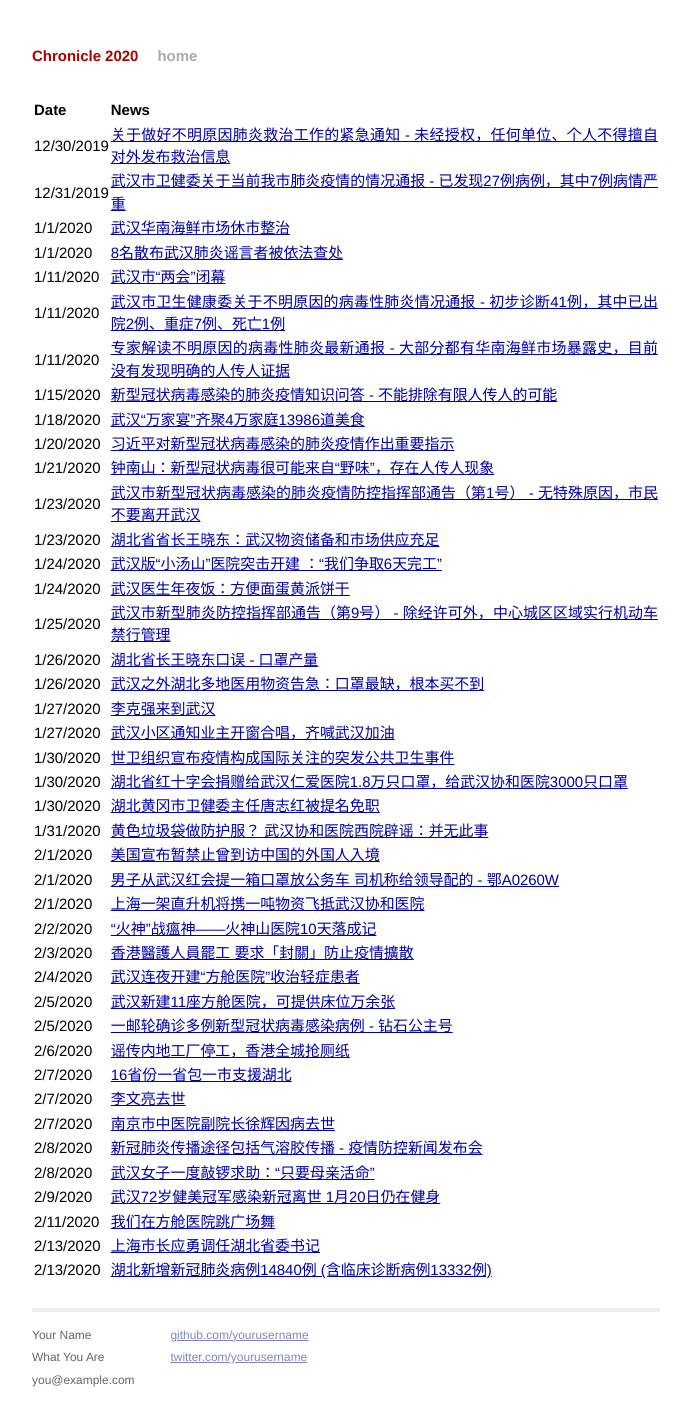
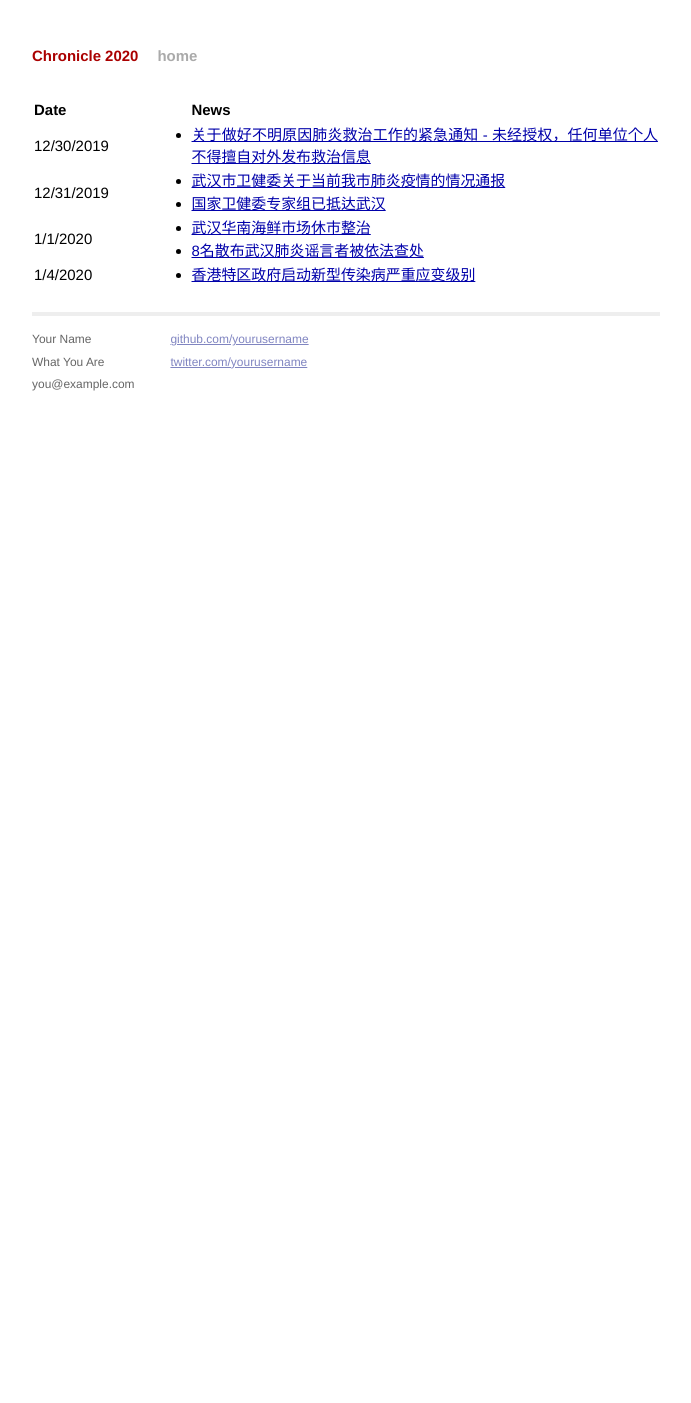
Before and after one commit to chronicle2020/chronicle2020.github.io, a Jekyll site: the page built from index.md, in a window 1280 px wide. Shown: the whole page, without its empty margins (294-985 px from the left). Built offline with Jekyll 4.4.1, drawn with Linux system fonts in a browser that asks for light colours; Markdown is read by kramdown in place of the engine named in the settings; after the commit the page ends 945 px from its top, so only the background shows below that.

Commit message:
Use json for data

```diff
--- a/_config.yml
+++ b/_config.yml
@@ -5,4 +5,3 @@ highlighter: rouge
 github: [metadata]
 plugins:
   - jekyll-seo-tag
-theme: jekyll-theme-hacker
--- a/index.md
+++ b/index.md
@@ -2,47 +2,29 @@
 layout: default
 ---
 
-|Date|News|
-|-|-|
-12/30/2019|[关于做好不明原因肺炎救治工作的紧急通知 - 未经授权，任何单位、个人不得擅自对外发布救治信息](https://www.nchrd.org/wp-content/uploads/2020/01/%E5%85%B3%E4%BA%8E%E5%81%9A%E5%A5%BD%E4%B8%8D%E6%98%8E%E5%8E%9F%E5%9B%A0%E8%82%BA%E7%82%8E%E6%95%91%E6%B2%BB%E5%B7%A5%E4%BD%9C%E7%9A%84%E7%B4%A7%E6%80%A5%E9%80%9A%E7%9F%A5.pdf)
-12/31/2019|[武汉市卫健委关于当前我市肺炎疫情的情况通报 - 已发现27例病例，其中7例病情严重](http://wjw.wuhan.gov.cn/front/web/showDetail/2019123108989)
-1/1/2020|[武汉华南海鲜市场休市整治](http://hb.people.com.cn/n2/2020/0101/c192237-33680870.html)
-1/1/2020|[8名散布武汉肺炎谣言者被依法查处](http://hb.people.com.cn/n2/2020/0101/c192237-33681157.html)
-1/11/2020|[武汉市“两会”闭幕](https://epaper.hubeidaily.net/pc/content/202001/11/content_16885.html)
-1/11/2020|[武汉市卫生健康委关于不明原因的病毒性肺炎情况通报 - 初步诊断41例，其中已出院2例、重症7例、死亡1例](http://wjw.wuhan.gov.cn/front/web/showDetail/2020011109035)
-1/11/2020|[专家解读不明原因的病毒性肺炎最新通报 - 大部分都有华南海鲜市场暴露史，目前没有发现明确的人传人证据](http://wjw.wuhan.gov.cn/front/web/showDetail/2020011109036)
-1/15/2020|[新型冠状病毒感染的肺炎疫情知识问答 - 不能排除有限人传人的可能](http://wjw.wuhan.gov.cn/front/web/showDetail/2020011509040)
-1/18/2020|[武汉“万家宴”齐聚4万家庭13986道美食](https://www.yidianzixun.com/article/0OT3wCWs/)
-1/20/2020|[习近平对新型冠状病毒感染的肺炎疫情作出重要指示](http://politics.people.com.cn/n1/2020/0120/c1024-31557456.html)
-1/21/2020|[钟南山：新型冠状病毒很可能来自“野味”，存在人传人现象](https://news.sina.com.cn/o/2020-01-21/doc-iihnzhha3791299.shtml)
-1/23/2020|[武汉市新型冠状病毒感染的肺炎疫情防控指挥部通告（第1号） - 无特殊原因，市民不要离开武汉](http://www.gov.cn/xinwen/2020-01/23/content_5471751.htm)
-1/23/2020|[湖北省省长王晓东：武汉物资储备和市场供应充足](http://www.bjd.com.cn/a/202001/24/WS5e2a2a50e4b0e6e58393bca1.html)
-1/24/2020|[武汉版“小汤山”医院突击开建 ：“我们争取6天完工”](https://www.yicai.com/news/100480476.html)
-1/24/2020|[武汉医生年夜饭：方便面蛋黄派饼干](https://www.pearvideo.com/video_1645792)
-1/25/2020|[武汉市新型肺炎防控指挥部通告（第9号） - 除经许可外，中心城区区域实行机动车禁行管理](http://www.gov.cn/xinwen/2020-01/25/content_5472165.htm)
-1/26/2020|[湖北省长王晓东口误 - 口罩产量](https://www.weibo.com/1887441950/Irklddkjf?type=comment)
-1/26/2020|[武汉之外湖北多地医用物资告急：口罩最缺，根本买不到](https://finance.ifeng.com/c/7tZKjfarwYd)
-1/27/2020|[李克强来到武汉](http://politics.people.com.cn/n1/2020/0127/c1024-31563104.html)
-1/27/2020|[武汉小区通知业主开窗合唱，齐喊武汉加油](http://m.thepaper.cn/rss_newsDetail_5654294?from=sohu)
-1/30/2020|[世卫组织宣布疫情构成国际关注的突发公共卫生事件](https://www.who.int/zh/news-room/detail/30-01-2020-statement-on-the-second-meeting-of-the-international-health-regulations-(2005)-emergency-committee-regarding-the-outbreak-of-novel-coronavirus-(2019-ncov))
-1/30/2020|[湖北省红十字会捐赠给武汉仁爱医院1.8万只口罩，给武汉协和医院3000只口罩](http://www.hbsredcross.org.cn/xxgk/4858.jhtml)
-1/30/2020|[湖北黄冈市卫健委主任唐志红被提名免职](http://politics.people.com.cn/n1/2020/0130/c1001-31565350.html)
-1/31/2020|[黄色垃圾袋做防护服？ 武汉协和医院西院辟谣：并无此事](http://www.bjnews.com.cn/feature/2020/01/31/682236.html)
-2/1/2020|[美国宣布暂禁止曾到访中国的外国人入境](https://news.sina.com.cn/zx/2020-02-01/doc-iimxyqvy9412776.shtml)
-2/1/2020|[男子从武汉红会提一箱口罩放公务车 司机称给领导配的 - 鄂A0260W](http://henan.china.com.cn/2020-02/02/content_41044957.htm)
-2/1/2020|[上海一架直升机将携一吨物资飞抵武汉协和医院](https://www.thepaper.cn/newsDetail_forward_5726849)
-2/2/2020|[“火神”战瘟神——火神山医院10天落成记](http://www.xinhuanet.com/politics/2020-02/03/c_1125523730.htm)
-2/3/2020|[香港醫護人員罷工 要求「封關」防止疫情擴散](https://www.bbc.com/zhongwen/trad/chinese-news-51347268)
-2/4/2020|[武汉连夜开建“方舱医院”收治轻症患者](https://baijiahao.baidu.com/s?id=1657553914208219353)
-2/5/2020|[武汉新建11座方舱医院，可提供床位万余张](http://www.bjnews.com.cn/news/2020/02/04/684475.html)
-2/5/2020|[一邮轮确诊多例新型冠状病毒感染病例 - 钻石公主号](http://www.xinhuanet.com/world/2020-02/05/c_1125536067.htm)
-2/6/2020|[谣传内地工厂停工，香港全城抢厕纸](https://www.sohu.com/a/370953800_115479)
-2/7/2020|[16省份一省包一市支援湖北](http://politics.people.com.cn/n1/2020/0208/c1001-31576826.html)
-2/7/2020|[李文亮去世](https://news.sina.com.cn/c/2020-02-07/doc-iimxxste9457333.shtml)
-2/7/2020|[南京市中医院副院长徐辉因病去世](https://www.thepaper.cn/newsDetail_forward_5837001)
-2/8/2020|[新冠肺炎传播途径包括气溶胶传播 - 疫情防控新闻发布会](https://www.thepaper.cn/newsDetail_forward_5856308)
-2/8/2020|[武汉女子一度敲锣求助：“只要母亲活命”](http://china.caixin.com/2020-02-09/101513304.html)
-2/9/2020|[武汉72岁健美冠军感染新冠离世 1月20日仍在健身](https://sports.163.com/20/0209/14/F4UTFDIH00058782.html)
-2/11/2020|[我们在方舱医院跳广场舞](http://www.xinhuanet.com/2020-02/11/c_1125557194.htm)
-2/13/2020|[上海市长应勇调任湖北省委书记](http://www.bjnews.com.cn/feature/2020/02/13/688656.html)
-2/13/2020|[湖北新增新冠肺炎病例14840例 (含临床诊断病例13332例)](http://www.xinhuanet.com/fortune/2020-02/13/c_1125566748.htm)
+<table>
+<colgroup>
+    <col width="25%" />
+    <col width="75%" />
+</colgroup>
+<thead>
+    <tr class="header">
+        <th>Date</th>
+        <th>News</th>
+    </tr>
+</thead>
+<tbody>
+{% for row in site.data.chronicle %}
+    <tr>
+        <td>{{ row.date }}</td>
+        <td>
+            <ul>
+                {% for entry in row.news %}
+                    <li><a href="{{ entry.url }}">{{ entry.title }}</a></li>
+                {% endfor %}
+            </ul>
+        </td>
+    </tr>
+{% endfor %}
+</tbody>
+</table>
```
Also changed, not shown: _data/chronicle.json (added, +46 -0 lines).
